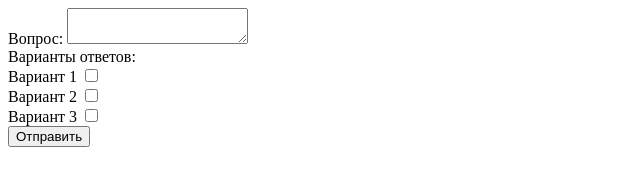
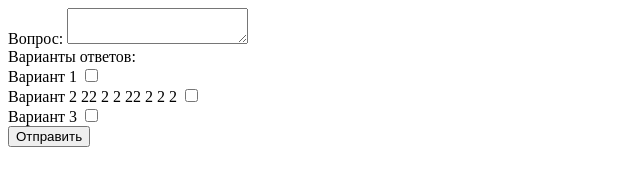
Before and after one commit to SpArK7691/SparkieRepos, a plain HTML site: page index.html in a window 1280 px wide. Shown: the top 178 px of the page, without its empty margins (0-640 px from the left). Drawn offline with Linux system fonts and the light colour scheme.

Commit message:
Update index.html

```diff
--- a/index.html
+++ b/index.html
@@ -47,7 +47,7 @@
             <br>
             <label for="option1">Вариант 1</label>
             <input type="checkbox" id="option2" name="option2" value="2"><br>
-            <label for="option2">Вариант 2</label>
+            <label for="option2">Вариант 2 22 2 2 22 2 2 2 </label>
             <input type="checkbox" id="option3" name="option3" value="3"><br>
             <label for="option3">Вариант 3</label>
             <input type="checkbox" id="option3" name="option3" value="3"><br>
```
